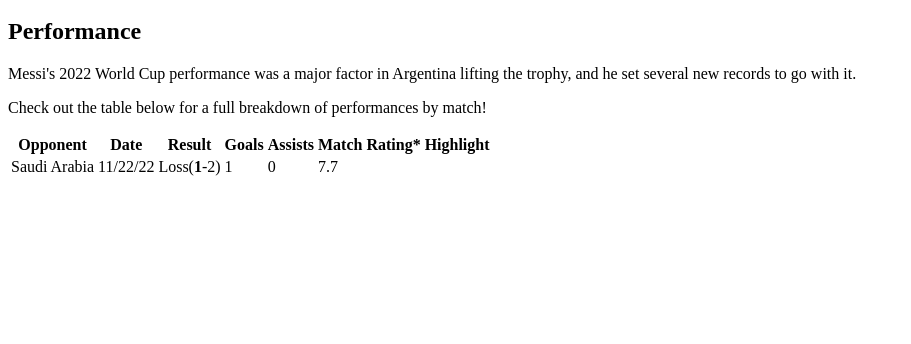
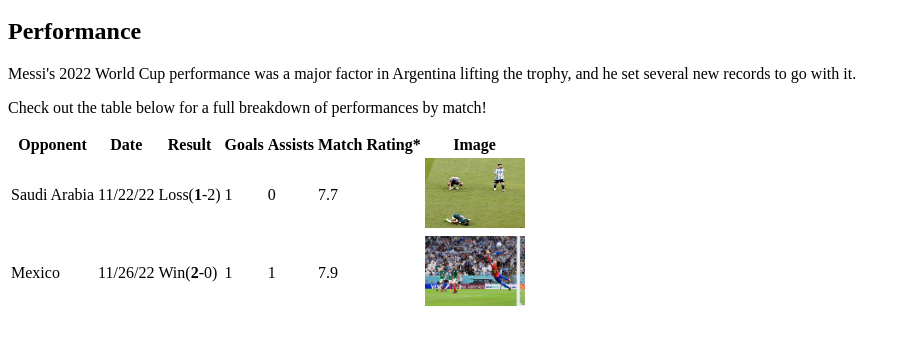
Before and after one commit to M10mo/World-Cup-2022, a plain HTML site: page stats.html in a window 1280 px wide. Shown: the part 136-480 px from the top of the page, without its empty margins (0-911 px from the left). Drawn offline with Linux system fonts and the light colour scheme.

Commit message:
table progress

```diff
--- a/src/style.css
+++ b/src/style.css
@@ -48,3 +48,13 @@
 }
 */
 /* I dont need this above code because I used Js to fix the issue */
+
+table {
+  width: 100%;
+  display: block;
+
+}
+td{
+  text-align: center;
+
+}
--- a/stats.html
+++ b/stats.html
@@ -32,18 +32,28 @@
             <th>Goals</th>
             <th>Assists</th>
             <th>Match Rating*</th>
-            <th>Highlight</th>
+            <th>Image</th>
           </tr>
         </thead>
         <tbody>
-          <trow>
+          <tr>
             <td>Saudi Arabia</td>
             <td>11/22/22</td>
             <td>Loss(<strong>1</strong>-2)</td>
             <td>1</td>
             <td>0</td>
             <td>7.7</td>
-          </trow>
+            <td><img src="imgs/2022 saudi v arg.webp" alt="Scenes after a historic game." width="100" height="70"/></td>
+          </tr>
+          <tr>
+            <td>Mexico</td>
+            <td>11/26/22</td>
+            <td>Win(<strong>2</strong>-0)</td>
+            <td>1</td>
+            <td>1</td>
+            <td>7.9</td>
+            <td><img src="imgs/arg vs mex.avif" alt="Enzo Fernandez goal vs Mexico" width='100' height='70'/></td>
+          </tr>
 
         </tbody>
       </table>
```
Also changed, not shown: imgs/2022 saudi v arg.webp (added), imgs/arg vs mex.avif (added), src/main.js (line endings or trailing spaces).
